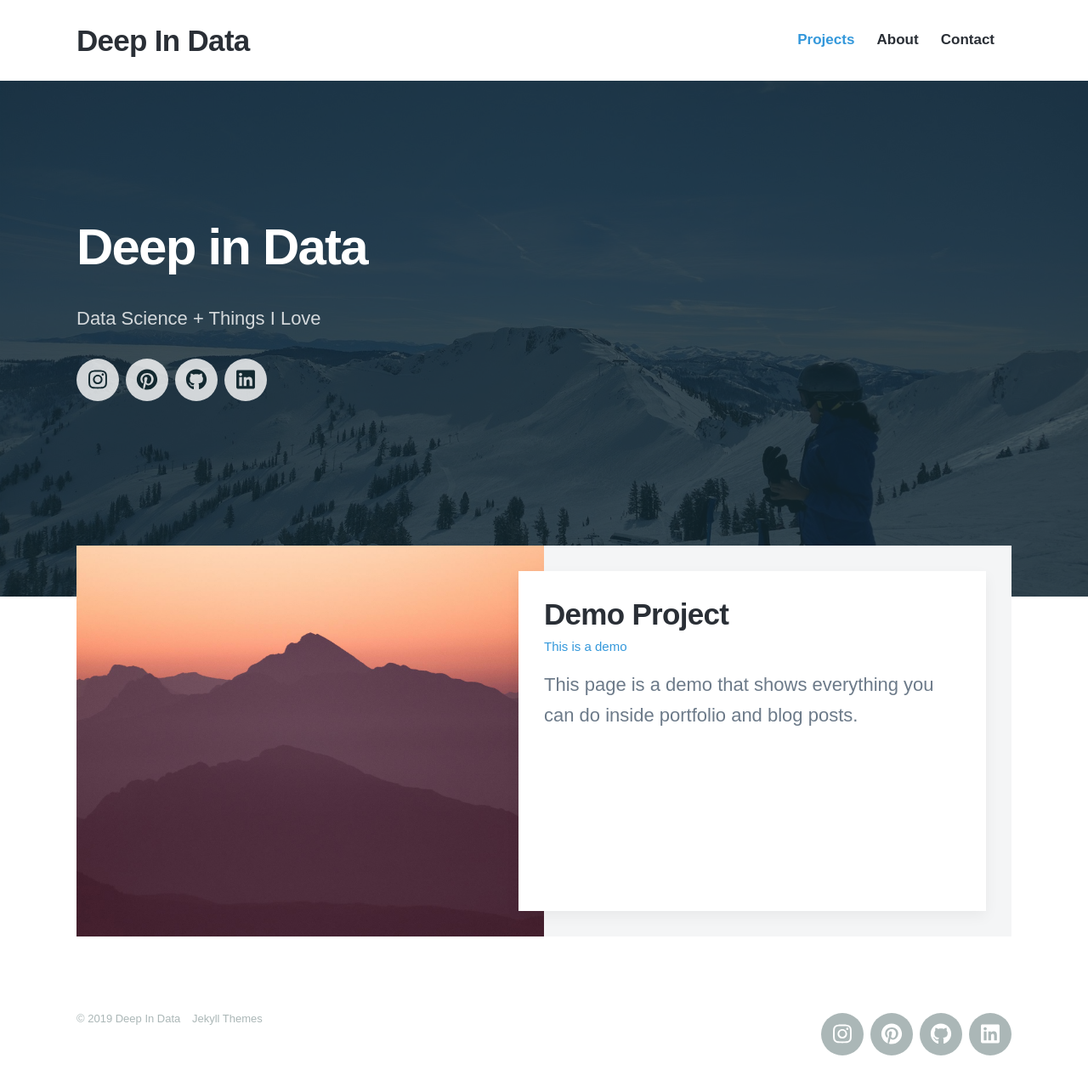
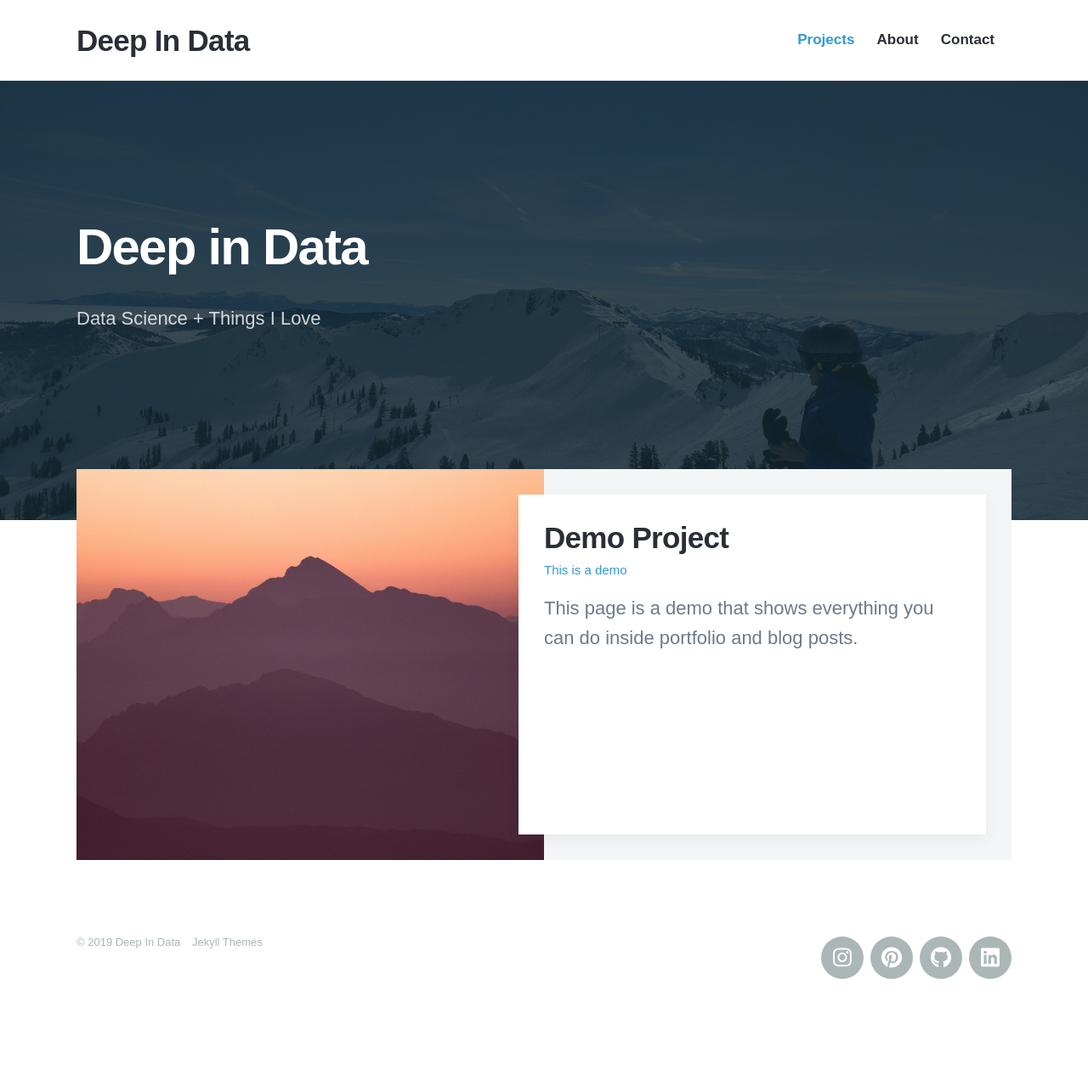
Before and after one commit to deepindata/website, a Jekyll site: the page built from index.html, in a window 1280 px wide. Shown: the whole page at 85% size. Built offline with Jekyll 4.4.1, drawn with Linux system fonts in a browser that asks for light colours; nearby versions of some CDN libraries; some web fonts are replaced; after the commit the page ends 1195 px from its top, so only the background shows below that.

Commit message:
remove social

```diff
--- a/index.html
+++ b/index.html
@@ -16,7 +16,7 @@
 		<h1>Deep in Data</h1>
 		<p>Data Science + Things I Love</p>
 
-		{% include socials.html %}
+		<!-- {% include socials.html %} -->
 
 	</div>
 
```
